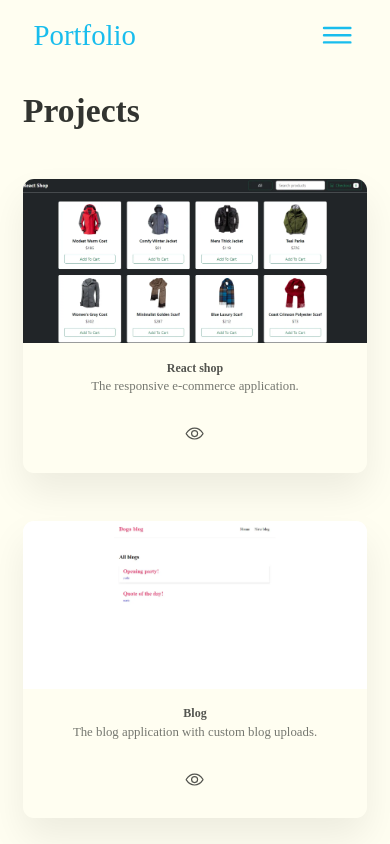
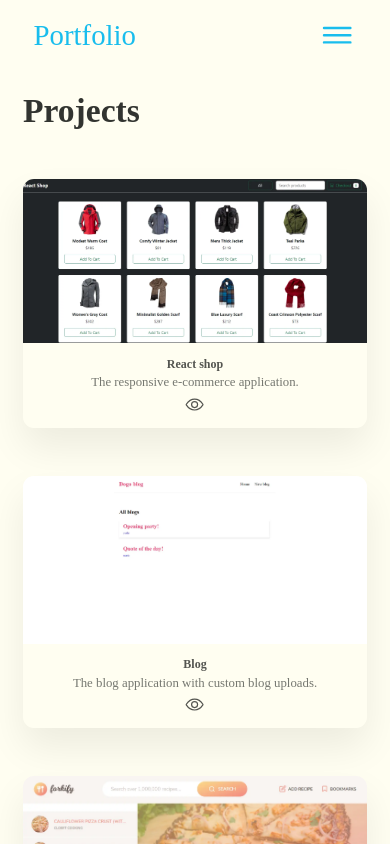
Before and after one commit to maja4s91/Reactportfolio-maja, a React (Vite) app in the folder vite-project/: page /projects in a window 390 px wide. Built offline with nearby package versions, Linux system fonts and the light colour scheme; a web font is replaced by a local one.

Commit message:
Project page responsive fix

```diff
--- a/vite-project/src/CSS/queries.css
+++ b/vite-project/src/CSS/queries.css
@@ -437,10 +437,17 @@
     gap: 6rem;
   }
 
-  .text-box a:link,
+  /* .text-box a:link,
   .text-box a:visited {
     padding: 1.2rem 2.4rem;
     font-size: 1.5rem;
+  } */
+  .text-box {
+    font-size: 1.1rem;
+    padding: 1.5rem;
+  }
+  .aboutme-text.project-text {
+    padding: 0;
   }
 
   .contact-intro {
```
